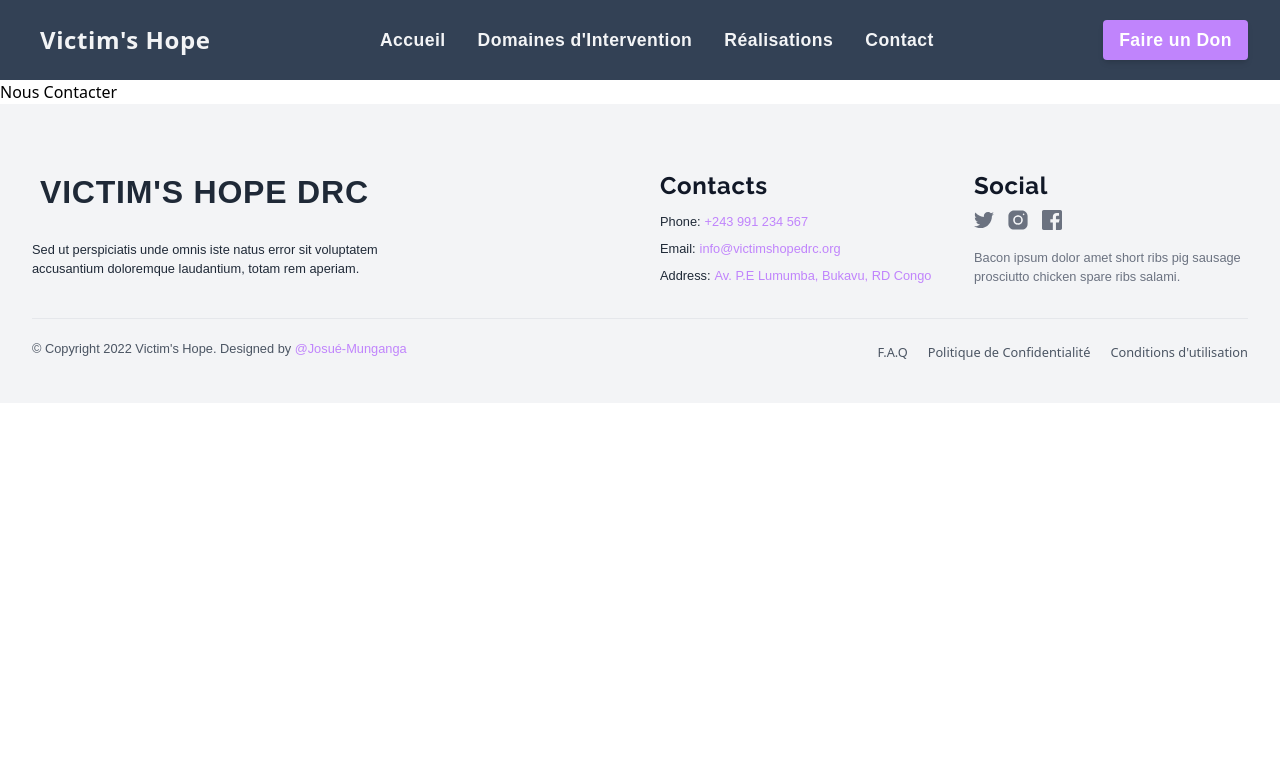
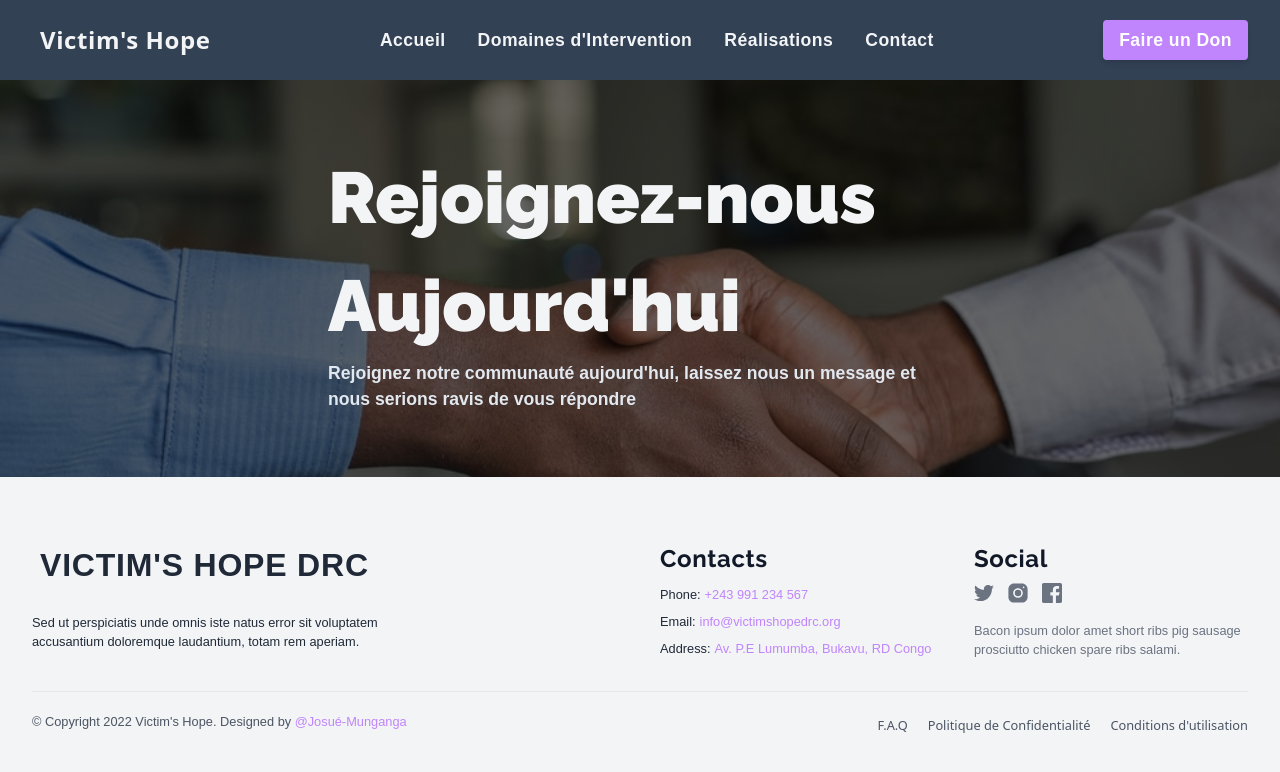
Before and after one commit to josumung999/victimshopedrc, a Next.js app: page /contact in a window 1280 px wide. Shown: the top 772 px of the page. Built offline with nearby package versions, Linux system fonts and the light colour scheme; a web font is replaced by a local one.

Commit message:
Started working on the contact page

```diff
--- a/pages/contact.js
+++ b/pages/contact.js
@@ -1,4 +1,5 @@
 import ContainerBlock from "../components/ContainerBlock"
+import PageHeader from "../components/PageHeader"
 
 const contact = () => {
   return (
@@ -6,7 +7,11 @@ const contact = () => {
       title="Nous Contacter - Victim's Hope DRC"
       description="Rejoignez notre communauté aujourd'hui, laissez nous un message et nous serions ravis de vous répondre"
     >
-      Nous Contacter
+      <PageHeader
+        title="Rejoignez-nous Aujourd'hui"
+        description="Rejoignez notre communauté aujourd'hui, laissez nous un message et nous serions ravis de vous répondre"
+        bg="/images/bg-contact.jpeg"
+      />
     </ContainerBlock>
   )
 }
```
Also changed, not shown: components/Contact.jsx (added), public/images/bg-contact.jpeg (added).
